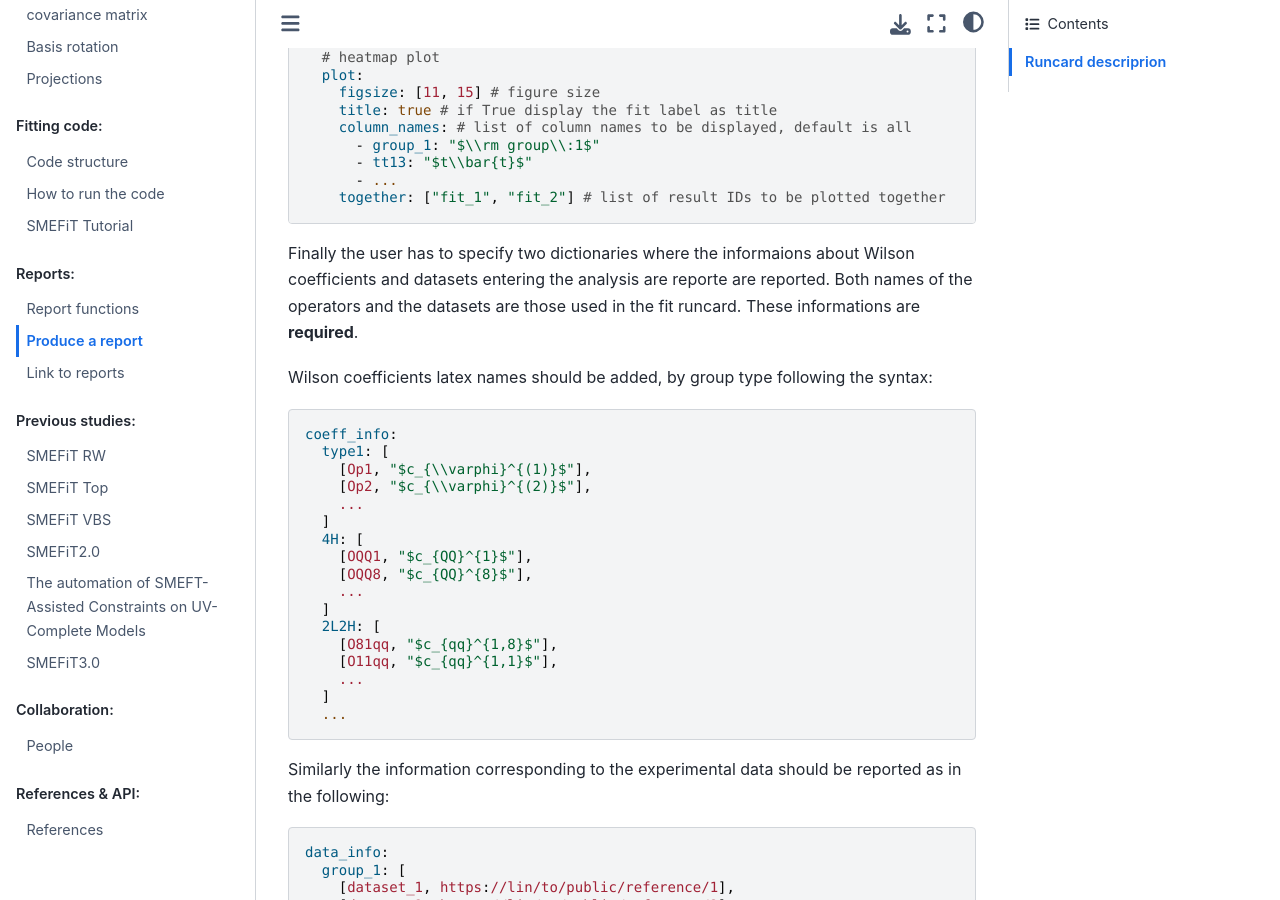
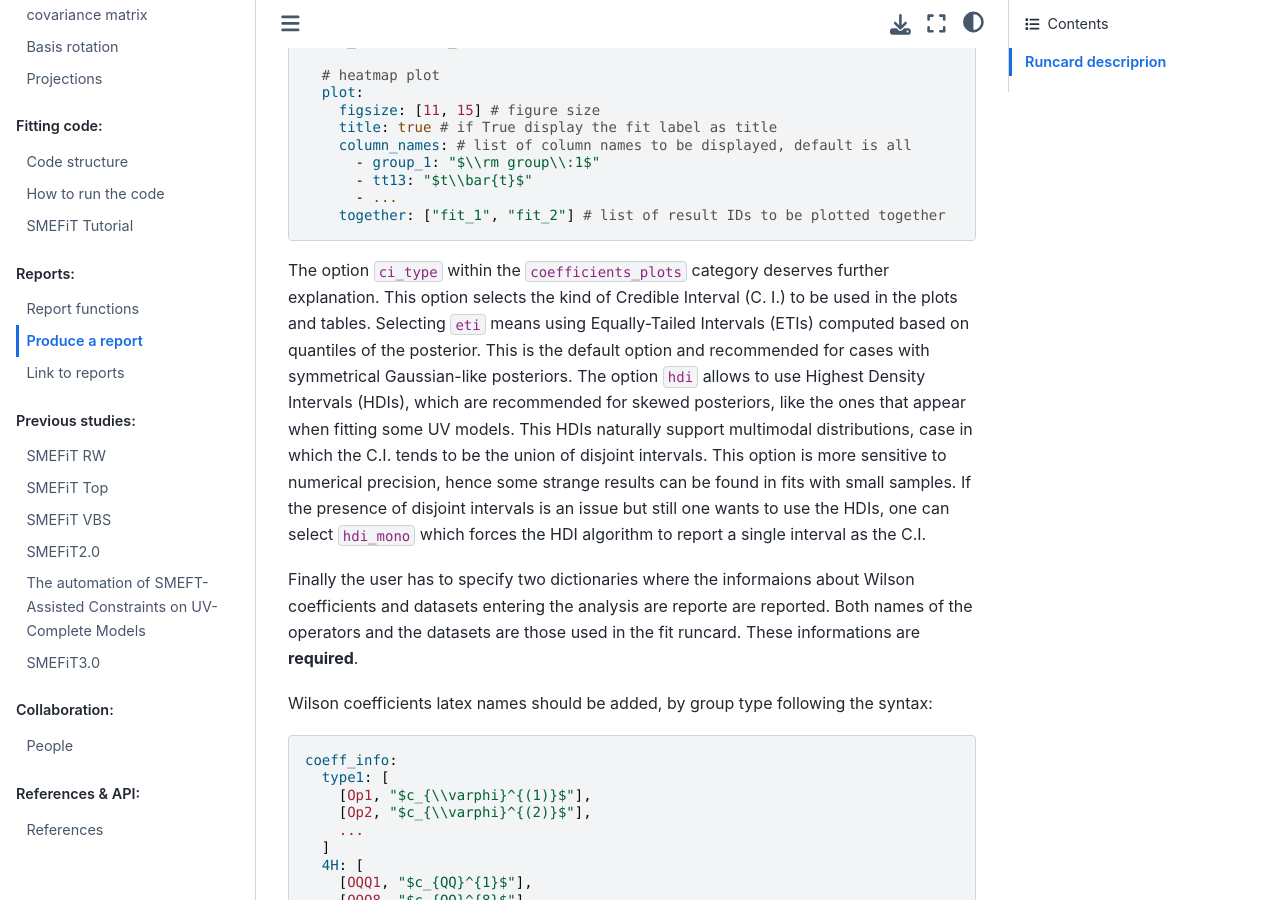
Before and after one commit to LHCfitNikhef/smefit_release, a Sphinx documentation site: the page built from docs/source/report/running.md, in a window 1280 px wide and 900 px high, scrolled down 3088 px. Built offline with Sphinx 7.4.7 and the Sphinx Book theme 1.1.4, drawn with Linux system fonts in a browser that asks for light colours; pages that are not in the unit, such as notebooks, are missing from menus; some of the changed text lies outside the part shown.

Commit message:
added explanation in website

````diff
--- a/docs/source/report/running.md
+++ b/docs/source/report/running.md
@@ -115,6 +115,7 @@ coefficients_plots:
 
   show_only: Null # list of operator to be displayed, default is all (Null)
   hide_dofs: Null # list of operator not to displayed, default is Null
+  ci_type: "eti" # type of credible intervals to use: eti, hdi or hdi_mono. eti is the default choice.
 
   # emptry or list of operator per fit which have degenerated solution
   # (to be used only in qudtatic fits)
@@ -177,6 +178,8 @@ fisher:
 
 ```
 
+The option `ci_type` within the `coefficients_plots` category deserves further explanation. This option selects the kind of Credible Interval (C. I.) to be used in the plots and tables. Selecting `eti` means using Equally-Tailed Intervals (ETIs) computed based on quantiles of the posterior. This is the default option and recommended for cases with symmetrical Gaussian-like posteriors. The option `hdi` allows to use Highest Density Intervals (HDIs), which are recommended for skewed posteriors, like the ones that appear when fitting some UV models. This HDIs naturally support multimodal distributions, case in which the C.I. tends to be the union of disjoint intervals. This option is more sensitive to numerical precision, hence some strange results can be found in fits with small samples. If the presence of disjoint intervals is an issue but still one wants to use the HDIs, one can select `hdi_mono` which forces the HDI algorithm to report a single interval as the C.I.
+
 Finally the user has to specify two dictionaries where the informaions about
 Wilson coefficients and datasets entering the analysis are reporte are reported.
 Both names of the operators and the datasets are those used in the fit runcard.
````
